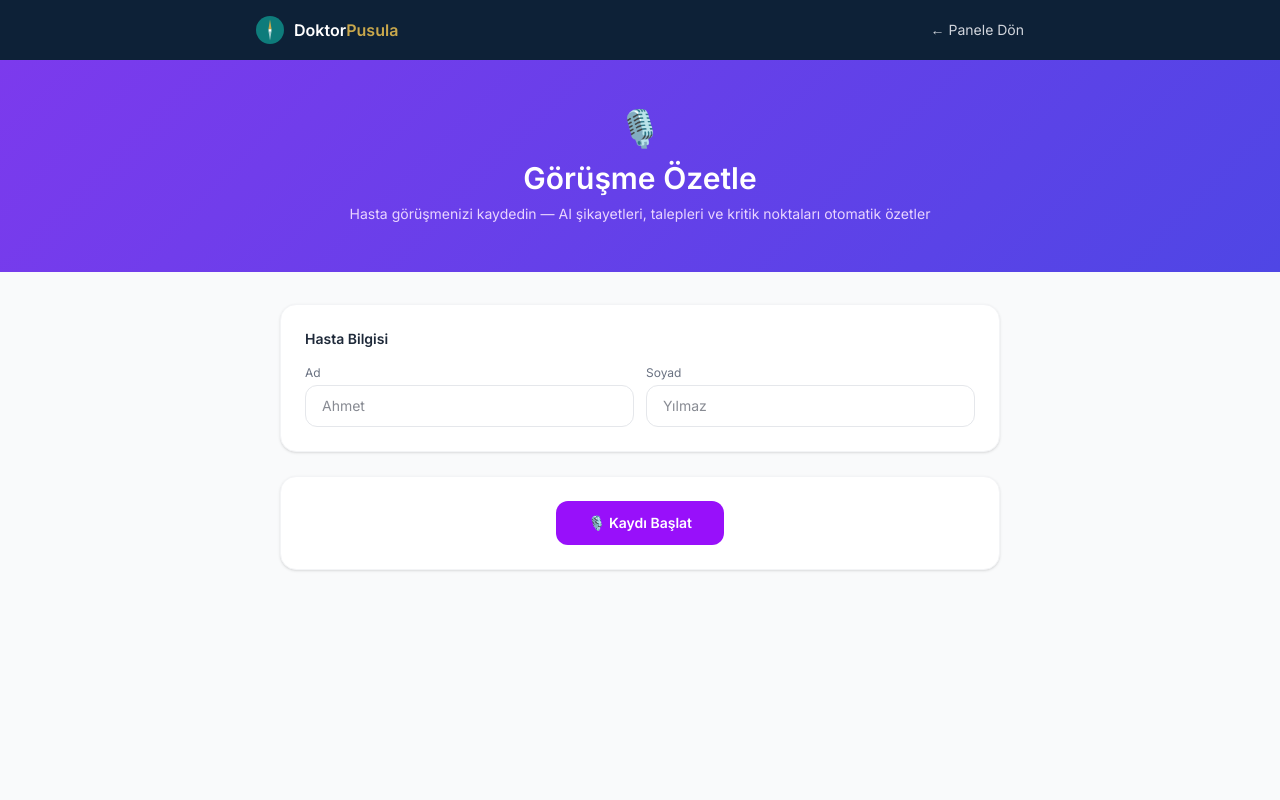
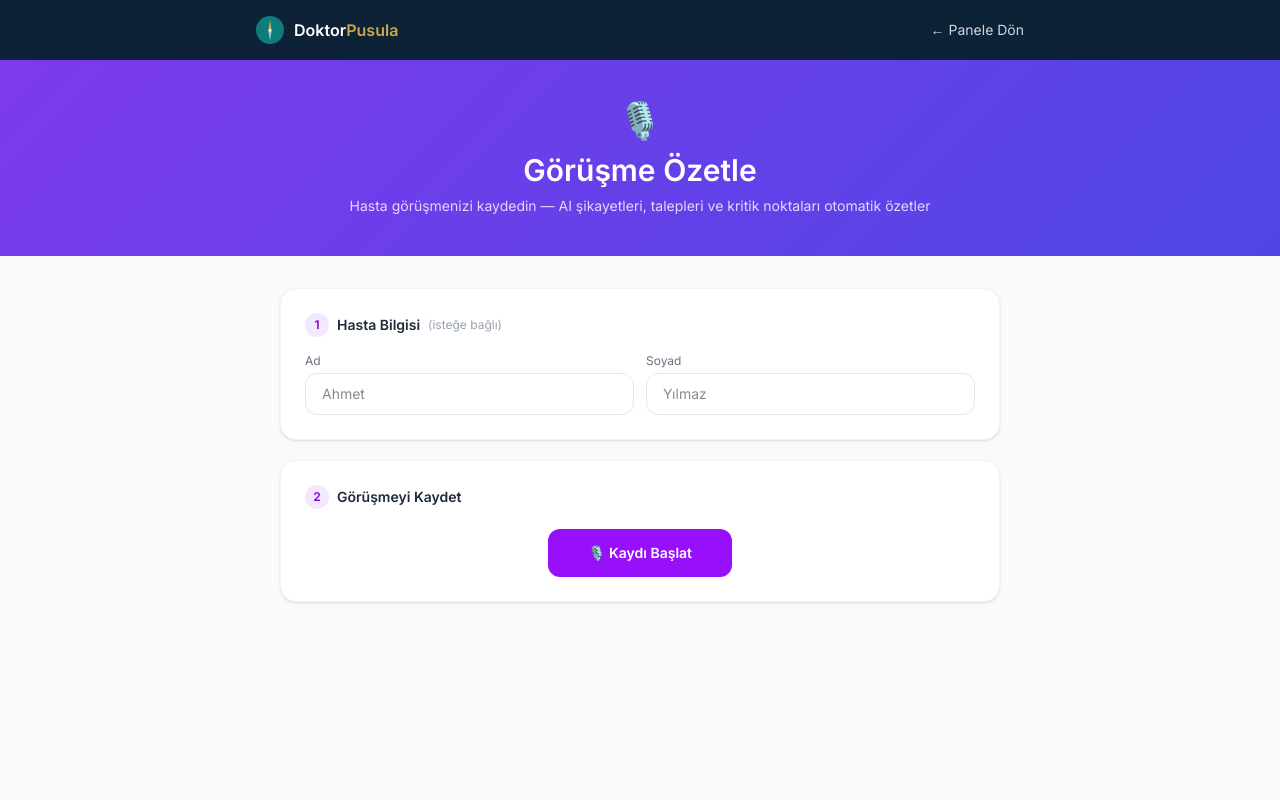
Before and after one commit to cagriertgrl-commits/turkhekim, a Next.js app: page /gorusme-ozet in a window 1280 px wide. Shown: the top 800 px of the page. Built offline with nearby package versions, Linux system fonts and the light colour scheme.

Commit message:
gorusme-ozet: adım adım akış — transkript kutusu + özetini çıkar butonu

```diff
--- a/src/app/gorusme-ozet/page.js
+++ b/src/app/gorusme-ozet/page.js
@@ -84,7 +84,7 @@ export default function GorusmeOzetSayfasi() {
   const hastaAdiTam = [hastaAd, hastaSoyad].filter(Boolean).join(" ");
 
   async function ozetle() {
-    const tamMetin = transkriptRef.current.trim();
+    const tamMetin = transkript.trim();
     if (!tamMetin) return setHata("Özetlenecek bir transkript yok.");
     setOzetYukleniyor(true);
     setHata(null);
@@ -114,7 +114,7 @@ export default function GorusmeOzetSayfasi() {
         body: JSON.stringify({
           hastaAd,
           hastaSoyad,
-          transkript: transkriptRef.current.trim(),
+          transkript: transkript.trim(),
           ozet,
         }),
       });
@@ -129,14 +129,19 @@ export default function GorusmeOzetSayfasi() {
   }
 
   function sifirla() {
-    kaydiBitir();
+    aktifRef.current = false;
+    if (recognitionRef.current) {
+      recognitionRef.current.onend = null;
+      recognitionRef.current.stop();
+    }
+    clearInterval(sureRef.current);
     setTranskript("");
+    transkriptRef.current = "";
     setGeciciMetin("");
     setOzet(null);
     setHata(null);
     setSure(0);
     setKaydedildi(false);
-    transkriptRef.current = "";
     setHastaAd("");
     setHastaSoyad("");
     setKayitDurumu("bekliyor");
@@ -146,6 +151,7 @@ export default function GorusmeOzetSayfasi() {
 
   return (
     <div className="min-h-screen bg-gray-50">
+      {/* Panel Navbar */}
       <nav style={{ backgroundColor: "#0D2137" }} className="px-6 py-4 sticky top-0 z-40">
         <div className="max-w-3xl mx-auto flex items-center justify-between">
           <a href="/" className="flex items-center gap-2.5">
@@ -163,7 +169,8 @@ export default function GorusmeOzetSayfasi() {
         </div>
       </nav>
 
-      <div style={{ background: "linear-gradient(135deg, #7C3AED 0%, #4F46E5 100%)" }} className="px-6 py-12">
+      {/* Header */}
+      <div style={{ background: "linear-gradient(135deg, #7C3AED 0%, #4F46E5 100%)" }} className="px-6 py-10">
         <div className="max-w-3xl mx-auto text-center">
           <div className="text-4xl mb-3">🎙️</div>
           <h1 className="text-white text-3xl font-bold mb-2">Görüşme Özetle</h1>
@@ -171,7 +178,7 @@ export default function GorusmeOzetSayfasi() {
         </div>
       </div>
 
-      <div className="max-w-3xl mx-auto px-6 py-8 space-y-6">
+      <div className="max-w-3xl mx-auto px-6 py-8 space-y-5">
 
         {/* Tarayıcı uyarısı */}
         {!tarayiciDestekli && (
@@ -186,9 +193,13 @@ export default function GorusmeOzetSayfasi() {
 
         {tarayiciDestekli && (
           <>
-            {/* 1. Hasta Bilgisi */}
+            {/* ADIM 1 — Hasta Bilgisi */}
             <div className="bg-white rounded-2xl p-6 shadow-sm border border-gray-100">
-              <h2 className="font-semibold text-gray-800 text-sm mb-4">Hasta Bilgisi</h2>
+              <div className="flex items-center gap-2 mb-4">
+                <span className="w-6 h-6 rounded-full bg-purple-100 text-purple-700 text-xs font-bold flex items-center justify-center">1</span>
+                <h2 className="font-semibold text-gray-800 text-sm">Hasta Bilgisi</h2>
+                <span className="text-gray-400 text-xs">(isteğe bağlı)</span>
+              </div>
               <div className="grid grid-cols-2 gap-3">
                 <div>
                   <label className="block text-xs text-gray-500 mb-1">Ad</label>
@@ -215,12 +226,18 @@ export default function GorusmeOzetSayfasi() {
               </div>
             </div>
 
-            {/* 2. Kayıt Kontrolü */}
-            <div className="bg-white rounded-2xl p-6 shadow-sm border border-gray-100 text-center">
+            {/* ADIM 2 — Kayıt */}
+            <div className="bg-white rounded-2xl p-6 shadow-sm border border-gray-100">
+              <div className="flex items-center gap-2 mb-5">
+                <span className="w-6 h-6 rounded-full bg-purple-100 text-purple-700 text-xs font-bold flex items-center justify-center">2</span>
+                <h2 className="font-semibold text-gray-800 text-sm">Görüşmeyi Kaydet</h2>
+              </div>
+
+              <div className="text-center">
                 {kayitDurumu === "bekliyor" && (
                   <button
                     onClick={kaydiBaslat}
-                  className="bg-purple-600 text-white px-8 py-3 rounded-xl font-semibold text-sm hover:bg-purple-700 transition-colors"
+                    className="bg-purple-600 text-white px-10 py-3.5 rounded-xl font-semibold text-sm hover:bg-purple-700 transition-colors"
                   >
                     🎙️ Kaydı Başlat
                   </button>
@@ -233,9 +250,16 @@ export default function GorusmeOzetSayfasi() {
                       <span className="text-red-600 font-semibold text-sm">Kayıt yapılıyor</span>
                       <span className="text-gray-400 text-sm font-mono">{sureFormat(sure)}</span>
                     </div>
+                    {/* Canlı transkript */}
+                    {(transkript || geciciMetin) && (
+                      <div className="bg-gray-50 rounded-xl p-4 text-left text-sm text-gray-700 leading-relaxed max-h-40 overflow-y-auto">
+                        <span>{transkript}</span>
+                        {geciciMetin && <span className="text-gray-400 italic">{geciciMetin}</span>}
+                      </div>
+                    )}
                     <button
                       onClick={kaydiBitir}
-                    className="bg-red-600 text-white px-8 py-3 rounded-xl font-semibold text-sm hover:bg-red-700 transition-colors"
+                      className="bg-red-600 text-white px-10 py-3.5 rounded-xl font-semibold text-sm hover:bg-red-700 transition-colors"
                     >
                       ⏹ Kaydı Durdur
                     </button>
@@ -249,32 +273,46 @@ export default function GorusmeOzetSayfasi() {
                   </div>
                 )}
               </div>
+            </div>
 
-            {/* 3. Transkript */}
-            {(transkript || geciciMetin) && (
+            {/* ADIM 3 — Transkript (kayıt bittikten sonra göster) */}
+            {kayitDurumu === "bitti" && (
               <div className="bg-white rounded-2xl p-6 shadow-sm border border-gray-100">
                 <div className="flex items-center justify-between mb-4">
-                  <h2 className="font-bold text-gray-800">📝 Görüşme Transkripti</h2>
+                  <div className="flex items-center gap-2">
+                    <span className="w-6 h-6 rounded-full bg-purple-100 text-purple-700 text-xs font-bold flex items-center justify-center">3</span>
+                    <h2 className="font-semibold text-gray-800 text-sm">📄 Transkript</h2>
+                  </div>
+                  {transkript && (
                     <span className="text-xs text-gray-400 bg-gray-100 px-3 py-1 rounded-full">
-                    {transkript.split(" ").filter(Boolean).length} kelime
+                      {transkript.trim().split(/\s+/).filter(Boolean).length} kelime
                     </span>
+                  )}
                 </div>
-                <div className="bg-gray-50 rounded-xl p-4 text-sm text-gray-700 leading-relaxed max-h-64 overflow-y-auto">
-                  <span>{transkript}</span>
-                  {geciciMetin && <span className="text-gray-400 italic">{geciciMetin}</span>}
-                </div>
+
+                <textarea
+                  value={transkript}
+                  onChange={(e) => {
+                    setTranskript(e.target.value);
+                    transkriptRef.current = e.target.value;
+                  }}
+                  rows={8}
+                  placeholder="Otomatik transkripsiyon burada görünür. Eksik veya hatalı yerleri düzeltebilirsiniz..."
+                  className="w-full border border-gray-200 rounded-xl px-4 py-3 text-sm text-gray-700 leading-relaxed focus:outline-none focus:border-purple-400 resize-none"
+                />
+                <p className="text-xs text-gray-400 mt-2">💡 Otomatik metni düzenleyebilir, eksik kısımları ekleyebilirsiniz.</p>
               </div>
             )}
 
-            {/* 4. Özetle butonu */}
-            {kayitDurumu === "bitti" && transkript && !ozet && (
+            {/* ADIM 4 — Özetini Çıkar */}
+            {kayitDurumu === "bitti" && !ozet && (
               <button
                 onClick={ozetle}
-                disabled={ozetYukleniyor}
-                className="w-full py-3 rounded-xl font-semibold text-sm text-white transition-opacity hover:opacity-90 disabled:opacity-60"
+                disabled={ozetYukleniyor || !transkript.trim()}
+                className="w-full py-4 rounded-xl font-bold text-sm text-white transition-opacity hover:opacity-90 disabled:opacity-50"
                 style={{ backgroundColor: "#7C3AED" }}
               >
-                {ozetYukleniyor ? "⏳ Özet hazırlanıyor..." : "✨ Görüşmeyi Özetle"}
+                {ozetYukleniyor ? "⏳ Özet hazırlanıyor..." : "✨ Özetini Çıkar"}
               </button>
             )}
 
@@ -283,11 +321,14 @@ export default function GorusmeOzetSayfasi() {
               <div className="bg-red-50 border border-red-200 rounded-xl p-4 text-red-700 text-sm">{hata}</div>
             )}
 
-            {/* 5. AI Özeti */}
+            {/* ADIM 5 — AI Özeti */}
             {ozet && (
               <div className="bg-white rounded-2xl p-6 shadow-sm border border-purple-100">
                 <div className="flex items-center justify-between mb-4">
+                  <div className="flex items-center gap-2">
+                    <span className="w-6 h-6 rounded-full bg-purple-100 text-purple-700 text-xs font-bold flex items-center justify-center">4</span>
                     <h2 className="font-bold text-gray-800">✨ AI Özeti</h2>
+                  </div>
                   {hastaAdiTam && (
                     <span className="text-xs text-purple-700 bg-purple-100 px-3 py-1 rounded-full font-medium">
                       {hastaAdiTam}
@@ -298,7 +339,6 @@ export default function GorusmeOzetSayfasi() {
                   {ozet}
                 </div>
 
-                {/* Butonlar */}
                 <div className="mt-5 flex flex-wrap gap-3">
                   <button
                     onClick={() => navigator.clipboard.writeText(ozet)}
```
Lines whose indentation alone changed are shown as unchanged.
